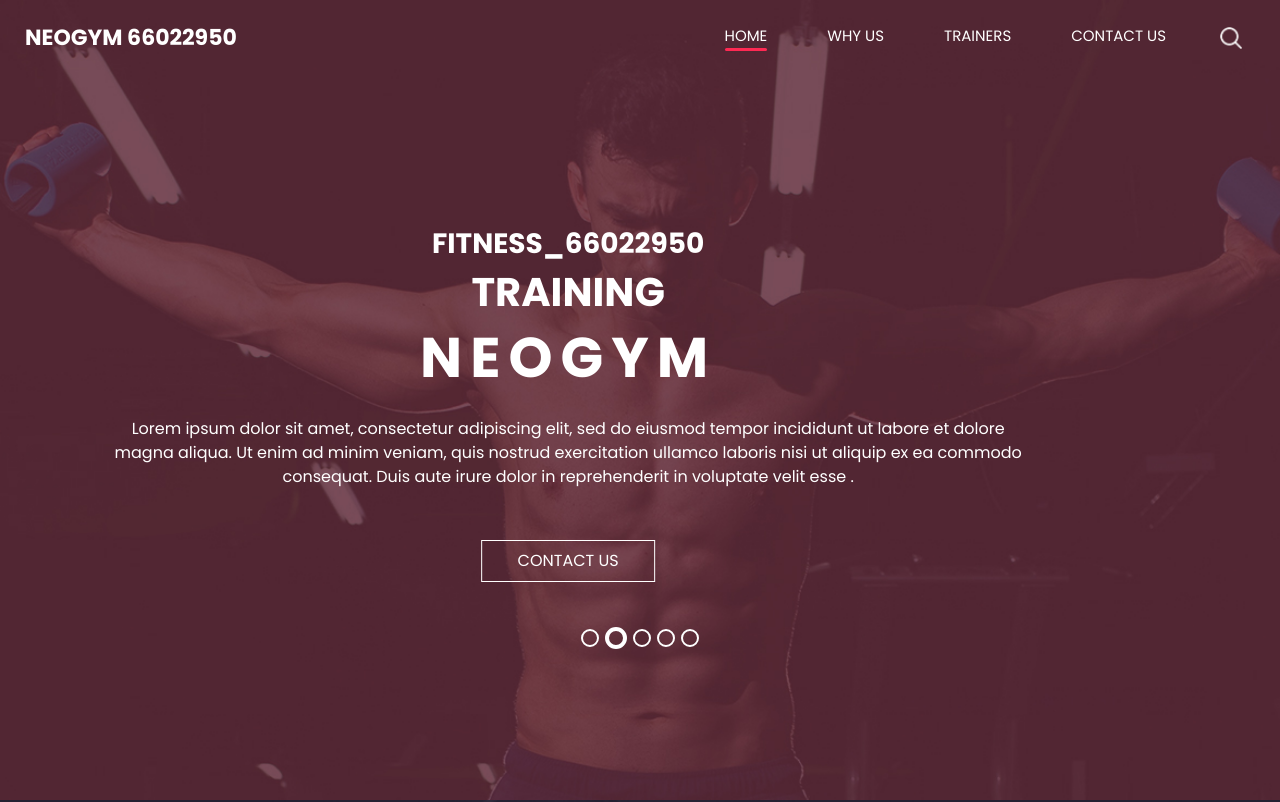
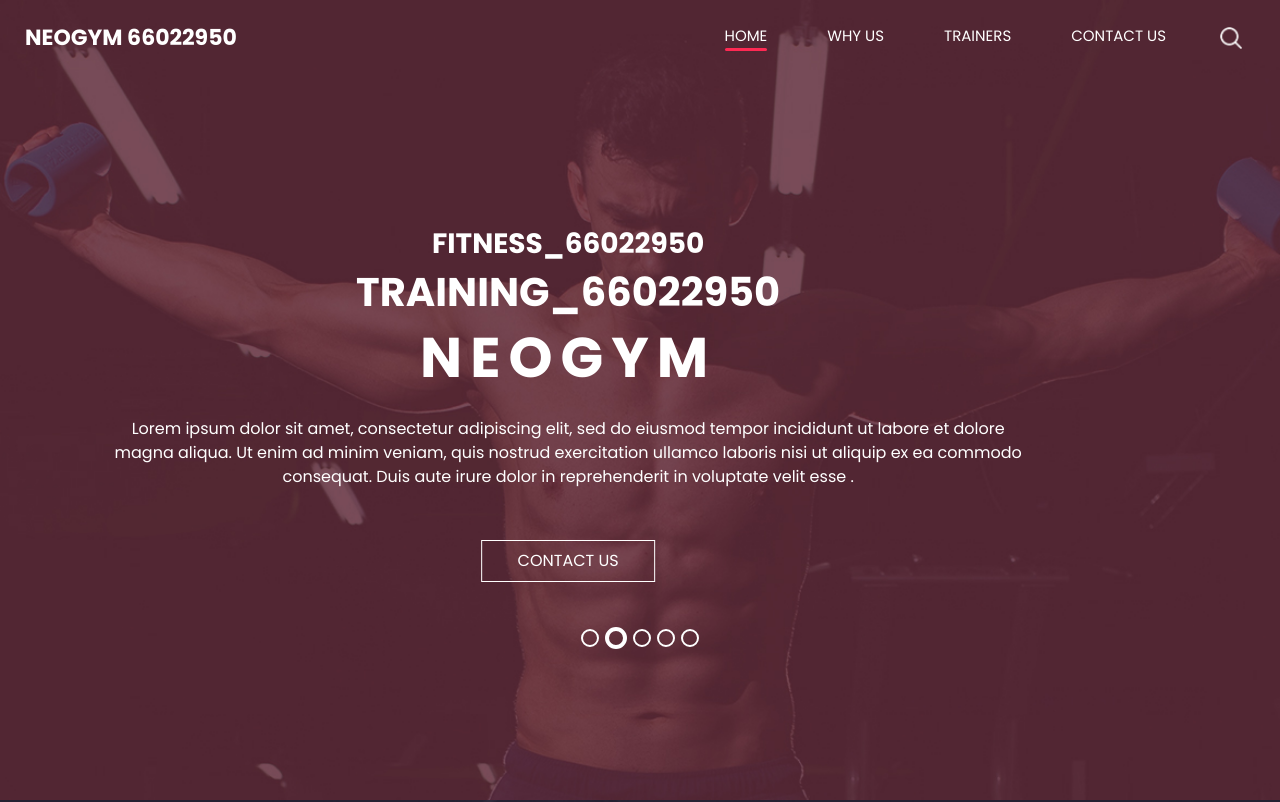
Before and after one commit to SudaratSaleeon/66022950_html, a plain HTML site: page index.html in a window 1280 px wide. Shown: the top 802 px of the page. Drawn offline with nearby package versions, Linux system fonts and the light colour scheme.

Commit message:
Update index.html3

```diff
--- a/index.html
+++ b/index.html
@@ -84,7 +84,7 @@
                       Fitness_66022950
                     </h3>
                     <h2>
-                      Training
+                      Training_66022950
                     </h2>
                     <h1>
                       Neogym
```
